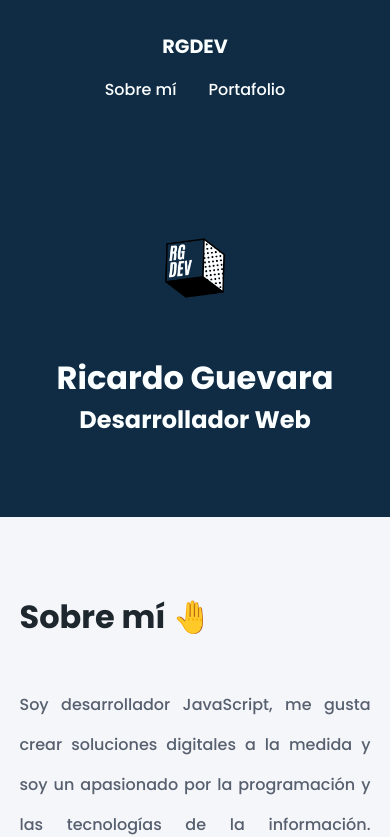
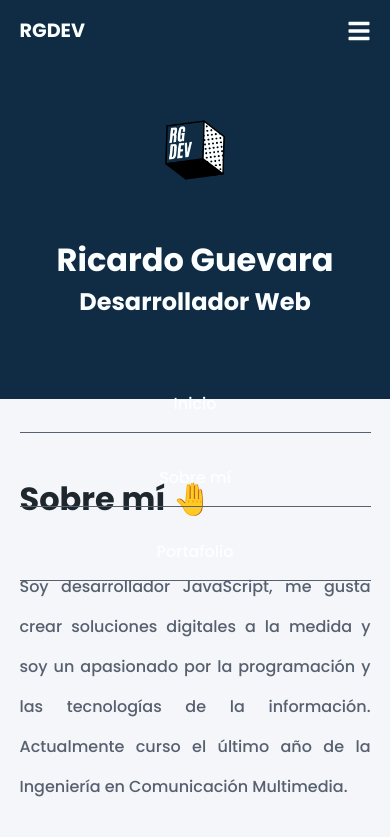
Before and after one commit to ricardoggz/personal-website, a React (Create React App) app: page / in a window 390 px wide. Shown: the top 837 px of the page. Built offline with nearby package versions, Linux system fonts and the light colour scheme.

Commit message:
NavBar para mobile mejorado

```diff
--- a/src/components/Nav/NavBar.jsx
+++ b/src/components/Nav/NavBar.jsx
@@ -1,15 +1,24 @@
-import React from "react";
-import { NavWrapper, NavList, Logo } from "./elements";
+import React, { useState } from "react";
+import { FaBars, FaTimesCircle } from "react-icons/fa";
+import { NavWrapper, NavList, Logo, NavItems } from "./elements";
 
 const NavBar = () => {
+  const [ menu, setMenu] = useState(false);
+  const showMenu = () => {
+    setMenu(!menu);
+  }
   return (
     <NavWrapper>
       <NavList className="flex-container">
         <Logo><a href="#">RGDEV</a></Logo>
-        <ul>
-          <li><a href="#about">Sobre mí</a></li>
-          <li><a href="#portfolio">Portafolio</a></li>
-        </ul>
+        <button onClick={showMenu}>
+          {menu ? <FaTimesCircle /> : <FaBars />}
+        </button>
+        <NavItems open={menu}>
+          <li><a href="#" onClick={showMenu}>Inicio</a></li>
+          <li><a href="#about" onClick={showMenu}>Sobre mí</a></li>
+          <li><a href="#portfolio" onClick={showMenu}>Portafolio</a></li>
+        </NavItems>
       </NavList>
     </NavWrapper>
   );
--- a/src/components/Nav/elements.js
+++ b/src/components/Nav/elements.js
@@ -5,37 +5,65 @@ const NavWrapper = styled.header`
   background: var(--color-blue-primary);
   color: var(--color-light-primary);
   padding: 1rem 0;
+
+  @media (min-width: 240px) and (max-width: 750px) {
+    position: fixed;
+  }
 `;
 const NavList = styled.nav`
   display: flex;
   justify-content: space-between;
   align-items: center;
-  ul li {
-    list-style: none;
-    display: inline;
+  button {
+    display: none;
   }
 
-  ul li a {
+  @media (min-width: 240px) and (max-width: 750px) {
+    button {
+      display: flex;
+      align-items: center;
+      justify-content: center;
+      background: none;
+      color: var(--color-ligth-primary);
+      font-size: 1.5rem;
+      border: none;
+    }
+  }
+`;
+
+const NavItems = styled.ul`
+  display: flex;
+  gap: 1rem;
+
+  li {
+    list-style: none;
+  }
+
+  li a {
     text-decoration: none;
-    padding: 1rem;
     color: var(--color-light-primary);
   }
 
-  ul li a:hover {
-    background: var(--color-light-primary);
-    color: var(--color-blue-primary);
-    transition: all 300ms ease;
-    border-radius: 8px;
-  }
+  @media (min-width: 240px) and (max-width: 780px) {
+    background: var(--color-blue-primary);
+    gap: 2rem;
+    left: 0;
+    right: 0;
+    position: fixed;
+    top: 3.5rem;
+    width: 100%;
+    height: 100vh;
+    flex-direction: column;
+    align-items: center;
+    justify-content: center;
+    transition: 500ms all ease-in-out;
+    transform: translateX(${({ open }) => (open ? "0" : "-100%")});
 
-  @media (min-width:240px) and (max-width:720px) {
-    flex-direction:column;
-    justify-content:center;
-    ul li a:hover {
-
-      background:none;
-      color:var(--color-light-primary);
-
+    li {
+      width:90%;
+      border-bottom:1px solid var(--color-gray);
+      text-align:center;
+      padding: 1rem 0;
     }
   }
 `;
@@ -43,13 +71,9 @@ const Logo = styled.span`
   font-size: 1.2rem;
   font-weight: 700;
   a {
-    text-decoration:none;
-    color:var(--color-light-primary);
-  }
-
-  @media (min-width:240px) and (max-width:720px) {
-    padding: 1rem 0;
+    text-decoration: none;
+    color: var(--color-light-primary);
   }
 `;
 
-export { NavWrapper, NavList, Logo };
+export { NavWrapper, NavList, NavItems, Logo };
```
